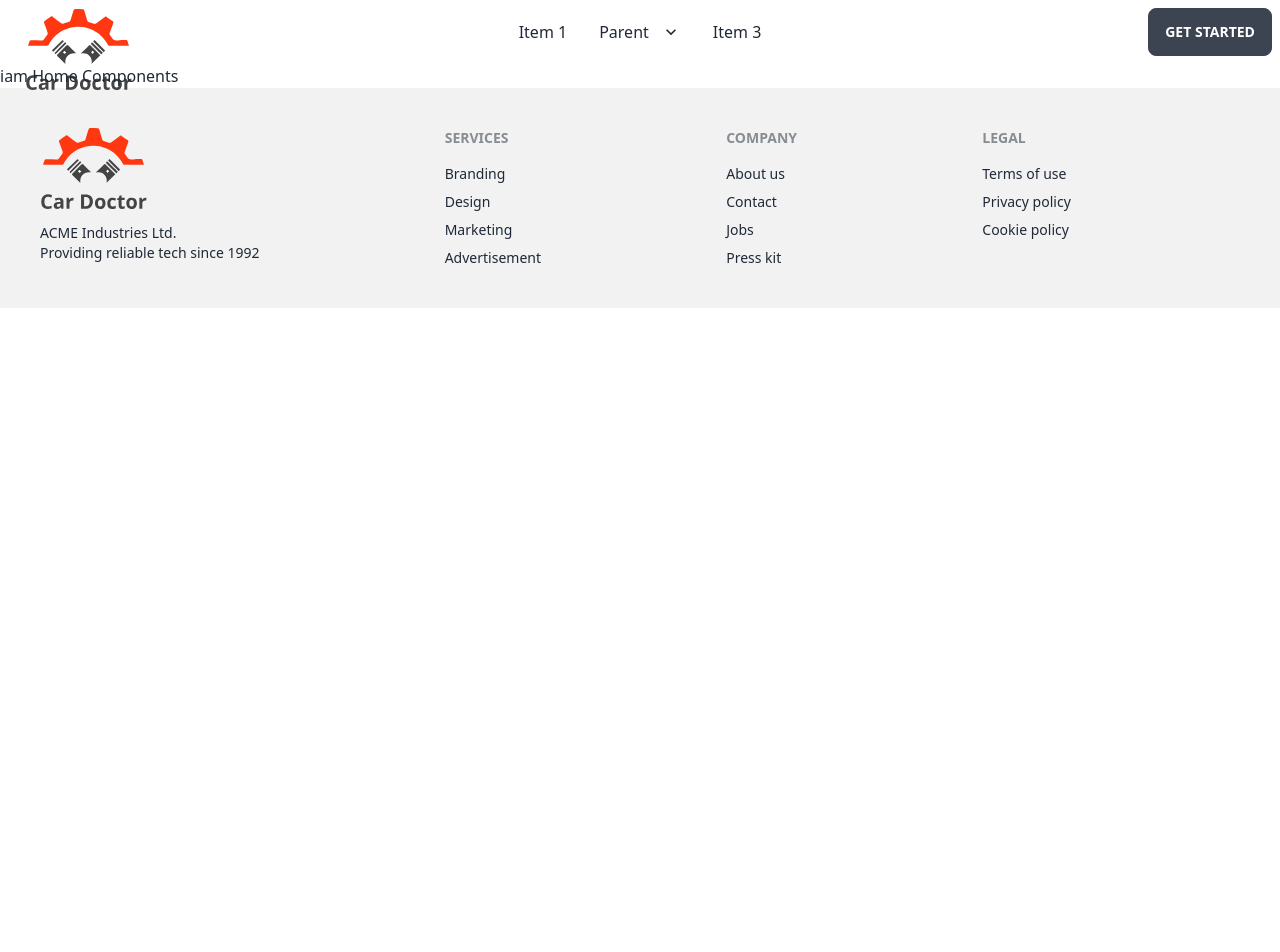
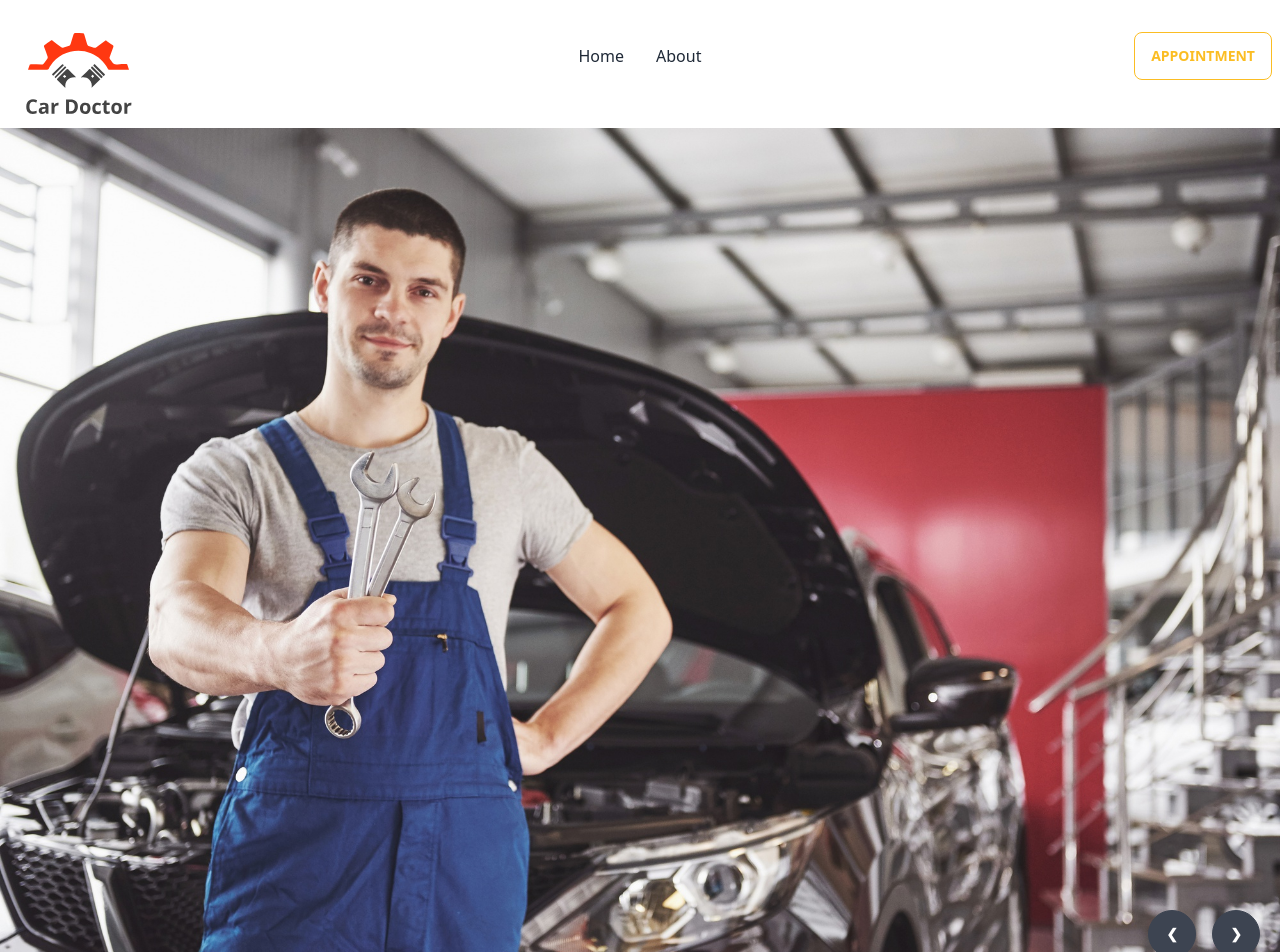
Before and after one commit to UniqueCoderRihan/Car-Doctor-Client, a React (Vite) app: page / in a window 1280 px wide. Shown: the top 952 px of the page. Before the commit the page ends 800 px from the top, so only its background shows below. Built offline with nearby package versions, Linux system fonts and the light colour scheme.

Commit message:
Banner and Nabvar Customize

```diff
--- /dev/null
+++ b/src/Pages/Home/Banner/Banner.jsx
@@ -0,0 +1,34 @@
+
+import img1 from '../../../assets/images/banner/1.jpg'
+import img2 from '../../../assets/images/banner/2.jpg'
+import img3 from '../../../assets/images/banner/3.jpg'
+import img4 from '../../../assets/images/banner/4.jpg'
+// import img5 from '../../../assets/images/banner/5.jpg'
+// import img6 from '../../../assets/images/banner/6.jpg'
+import Direction from './Direction'
+
+
+const Banner = () => {
+    return (
+        <div className="carousel w-full">
+            <div id="slide1" className="carousel-item relative w-full">
+                <img src={img1} className="w-full" />
+                <Direction></Direction>
+            </div>
+            <div id="slide2" className="carousel-item relative w-full">
+                <img src={img2} className="w-full" />
+                <Direction></Direction>
+            </div>
+            <div id="slide3" className="carousel-item relative w-full">
+                <img src={img3} className="w-full" />
+                <Direction></Direction>
+            </div>
+            <div id="slide4" className="carousel-item relative w-full">
+                <img src={img4} className="w-full" />
+                <Direction></Direction>
+            </div>
+        </div>
+    );
+};
+
+export default Banner;
--- /dev/null
+++ b/src/Pages/Home/Banner/Direction.jsx
@@ -0,0 +1,12 @@
+
+
+const Direction = () => {
+    return (
+        <div className="absolute flex justify-end transform -translate-y-1/2 left-5 right-5 bottom-0 gap-4">
+            <a href="#slide3" className="btn btn-circle">❮</a>
+            <a href="#slide2" className="btn btn-circle">❯</a>
+        </div>
+    );
+};
+
+export default Direction;
--- a/src/Pages/Home/Home/Home.jsx
+++ b/src/Pages/Home/Home/Home.jsx
@@ -1,6 +1,9 @@
+import Banner from "../Banner/Banner";
+
 const Home = () => {
     return (
         <div>
+            <Banner></Banner>
             <h2>iam Home Components</h2>
         </div>
     );
--- a/src/Pages/Shared/Nabvar/Nabvar.jsx
+++ b/src/Pages/Shared/Nabvar/Nabvar.jsx
@@ -2,26 +2,20 @@
 import logo from '../../../assets/logo.svg'
 
 const Nabvar = () => {
+    const nabItems = <>
+        <li> <Link to='/'>Home</Link> </li>
+        <li> <Link to='/about'>About</Link> </li>
+
+    </>
     return (
-        <div className="navbar bg-base-100">
+        <div className="navbar bg-base-100 h-28 mb-4">
             <div className="navbar-start">
                 <div className="dropdown">
                     <label tabIndex={0} className="btn btn-ghost lg:hidden">
                         <svg xmlns="http://www.w3.org/2000/svg" className="h-5 w-5" fill="none" viewBox="0 0 24 24" stroke="currentColor"><path strokeLinecap="round" strokeLinejoin="round" strokeWidth="2" d="M4 6h16M4 12h8m-8 6h16" /></svg>
                     </label>
                     <ul tabIndex={0} className="menu menu-compact dropdown-content mt-3 p-2 shadow bg-base-100 rounded-box w-52">
-                        <li><a>Item 1</a></li>
-                        <li tabIndex={0}>
-                            <a className="justify-between">
-                                Parent
-                                <svg className="fill-current" xmlns="http://www.w3.org/2000/svg" width="24" height="24" viewBox="0 0 24 24"><path d="M8.59,16.58L13.17,12L8.59,7.41L10,6L16,12L10,18L8.59,16.58Z" /></svg>
-                            </a>
-                            <ul className="p-2">
-                                <li><a>Submenu 1</a></li>
-                                <li><a>Submenu 2</a></li>
-                            </ul>
-                        </li>
-                        <li><a>Item 3</a></li>
+                        {nabItems}
                     </ul>
                 </div>
                 <Link to='/' className="btn btn-ghost normal-case text-xl">
@@ -30,22 +24,11 @@
             </div>
             <div className="navbar-center hidden lg:flex">
                 <ul className="menu menu-horizontal px-1">
-                    <li><a>Item 1</a></li>
-                    <li tabIndex={0}>
-                        <a>
-                            Parent
-                            <svg className="fill-current" xmlns="http://www.w3.org/2000/svg" width="20" height="20" viewBox="0 0 24 24"><path d="M7.41,8.58L12,13.17L16.59,8.58L18,10L12,16L6,10L7.41,8.58Z" /></svg>
-                        </a>
-                        <ul className="p-2">
-                            <li><a>Submenu 1</a></li>
-                            <li><a>Submenu 2</a></li>
-                        </ul>
-                    </li>
-                    <li><a>Item 3</a></li>
+                    {nabItems}
                 </ul>
             </div>
             <div className="navbar-end">
-                <a className="btn">Get started</a>
+            <button className="btn btn-outline btn-warning">Appointment</button>
             </div>
         </div>
     );
```
